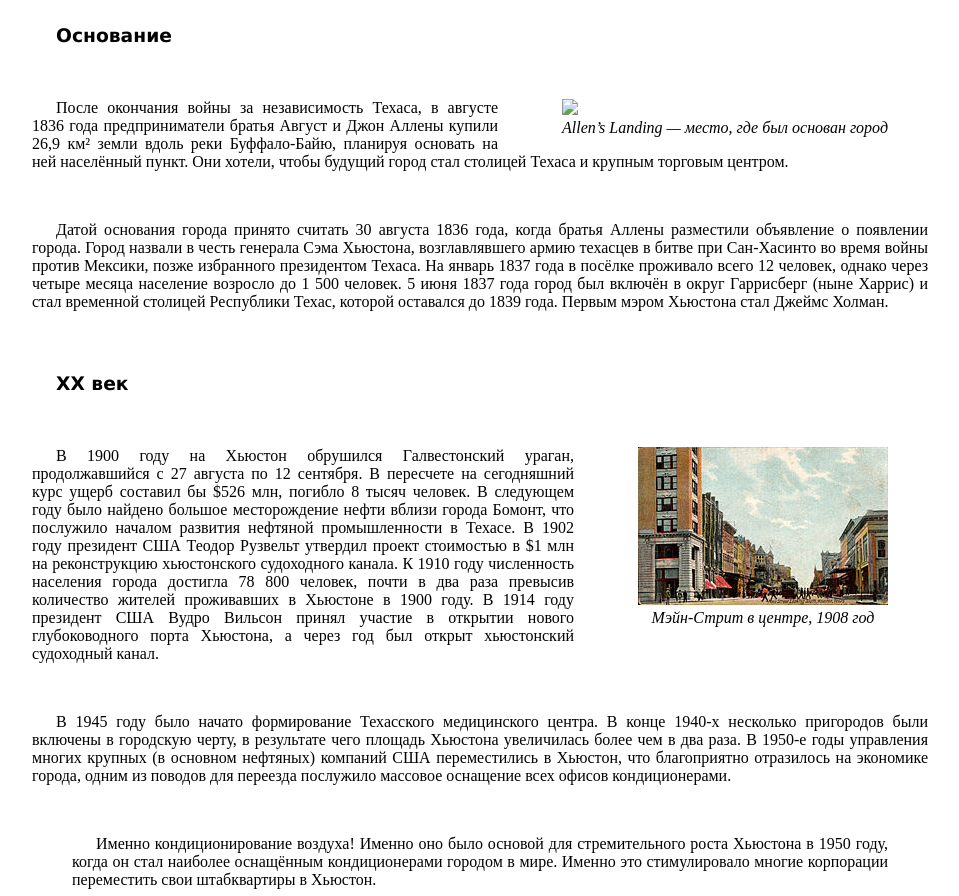
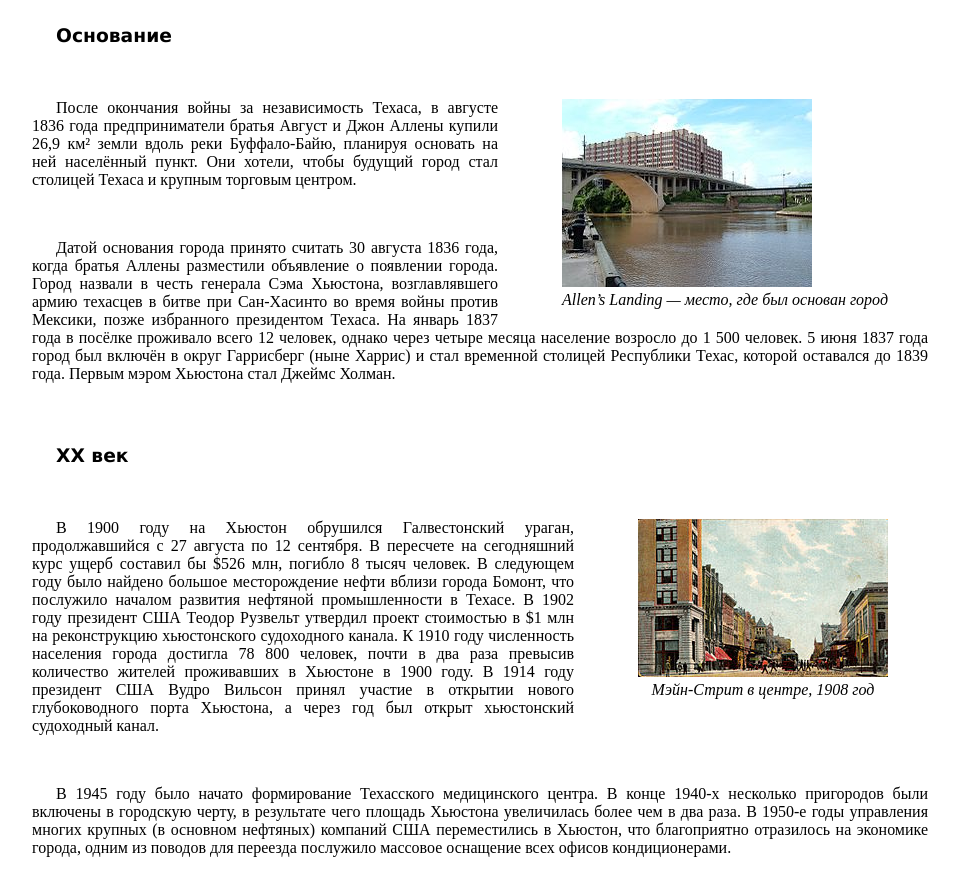
Before and after one commit to AliSavchenko/alisavchenko08.github.io, a plain HTML site: page index.html in a window 1280 px wide. Shown: the part 1404-2300 px from the top of the page, without its empty margins (160-1119 px from the left). Drawn offline with Linux system fonts and the light colour scheme.

Commit message:
Update index.html

```diff
--- a/index.html
+++ b/index.html
@@ -73,7 +73,7 @@
         проходили съёмки фильма «Аполлон-13», в основу сюжета которого легли реальные события миссии.</p>
     <p><h3 id="Foundation">Основание</h3></p><br>
     <figure>
-        <img src="Хьюстон - картинки/Allen's_Landing_Houston_bayou_view.jpg">
+        <img src="Хьюстон - картинки/Allen_s_Landing_Houston_bayou_view.jpg">
         <figcaption>
             Allen’s Landing — место, где был основан город
         </figcaption>
```
